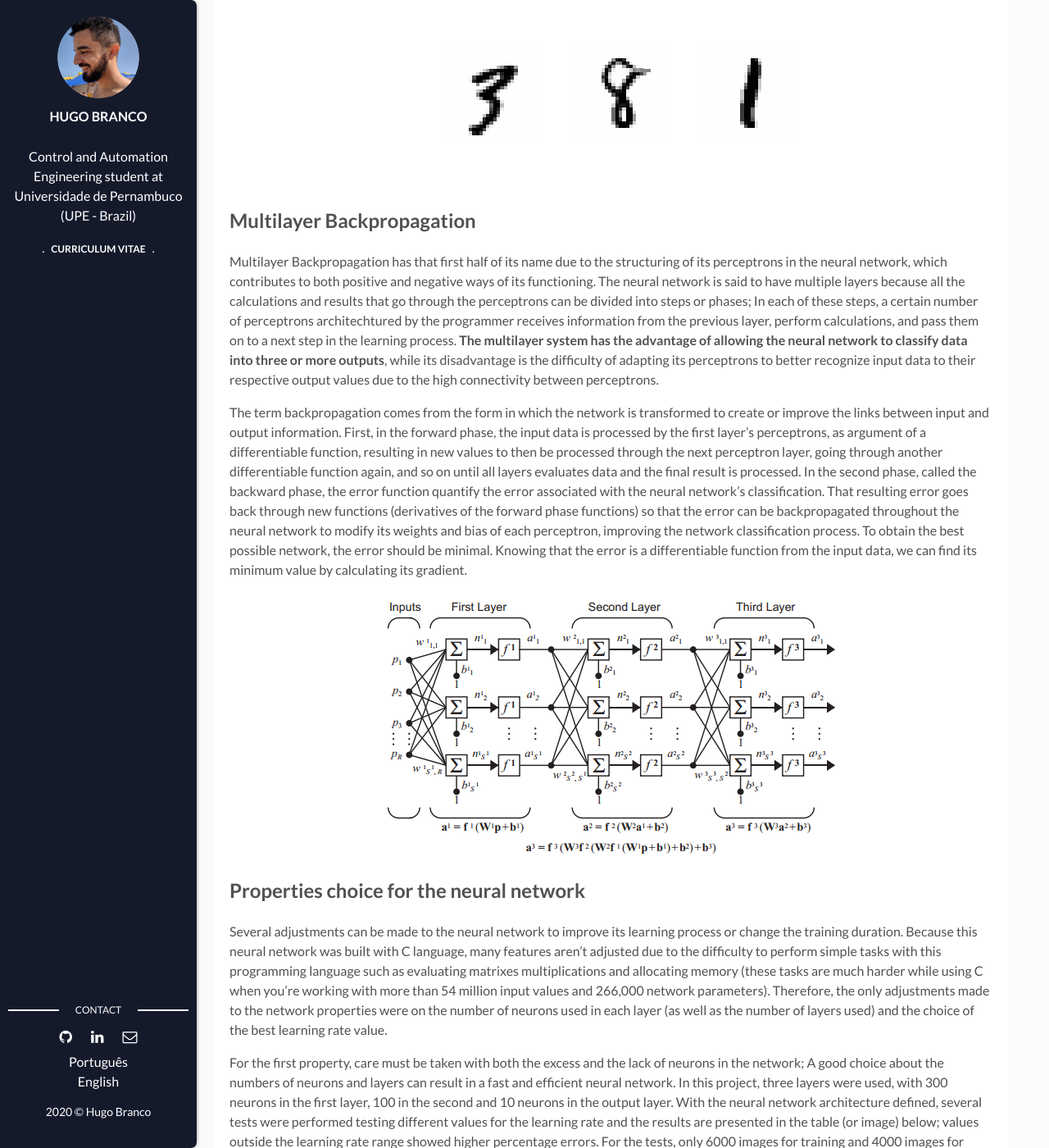
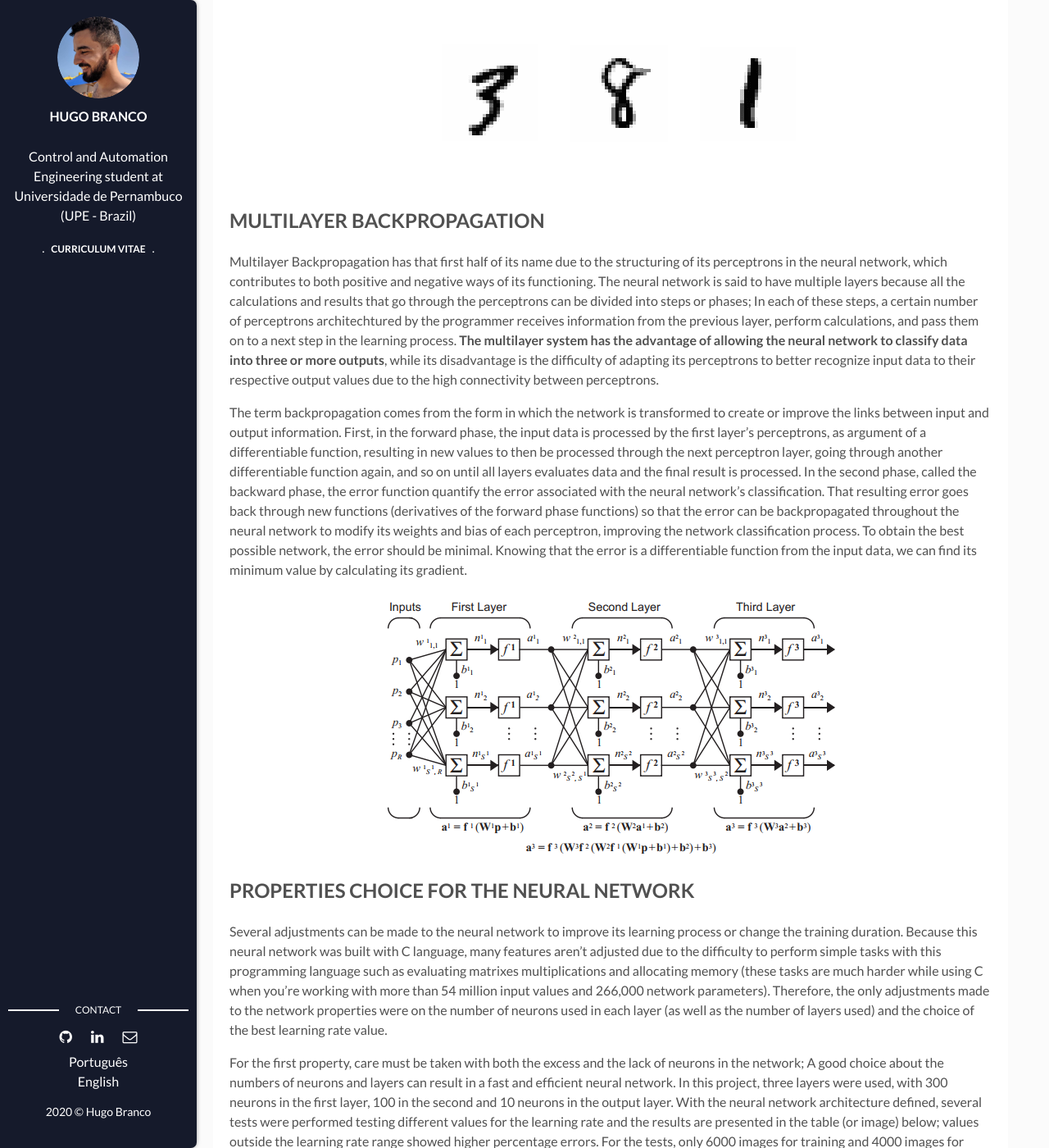
Before and after one commit to hugobrancowb/portfolioHB, a Jekyll site: the page built from en/_posts/2019-12-09-mnist-en.md, in a window 1280 px wide and 1400 px high, scrolled down 1117 px. Shown: the whole window at 82% size. Built offline with Jekyll 4.4.1, drawn with Linux system fonts in a browser that asks for light colours.

Commit message:
h2 h3 uppercase inside posts

```diff
--- a/assets/css/main.css
+++ b/assets/css/main.css
@@ -1434,6 +1434,14 @@ a p.curriculo::before, a p.curriculo::after {
   margin: 0 8px;
 }
 
+h2, h3 {
+  text-transform: uppercase;
+}
+
+h2.post-title {
+  text-transform: none;
+}
+
 /* github botão button call to action */
 div.githubCodeWrap {
   margin-top: 7px;
```
